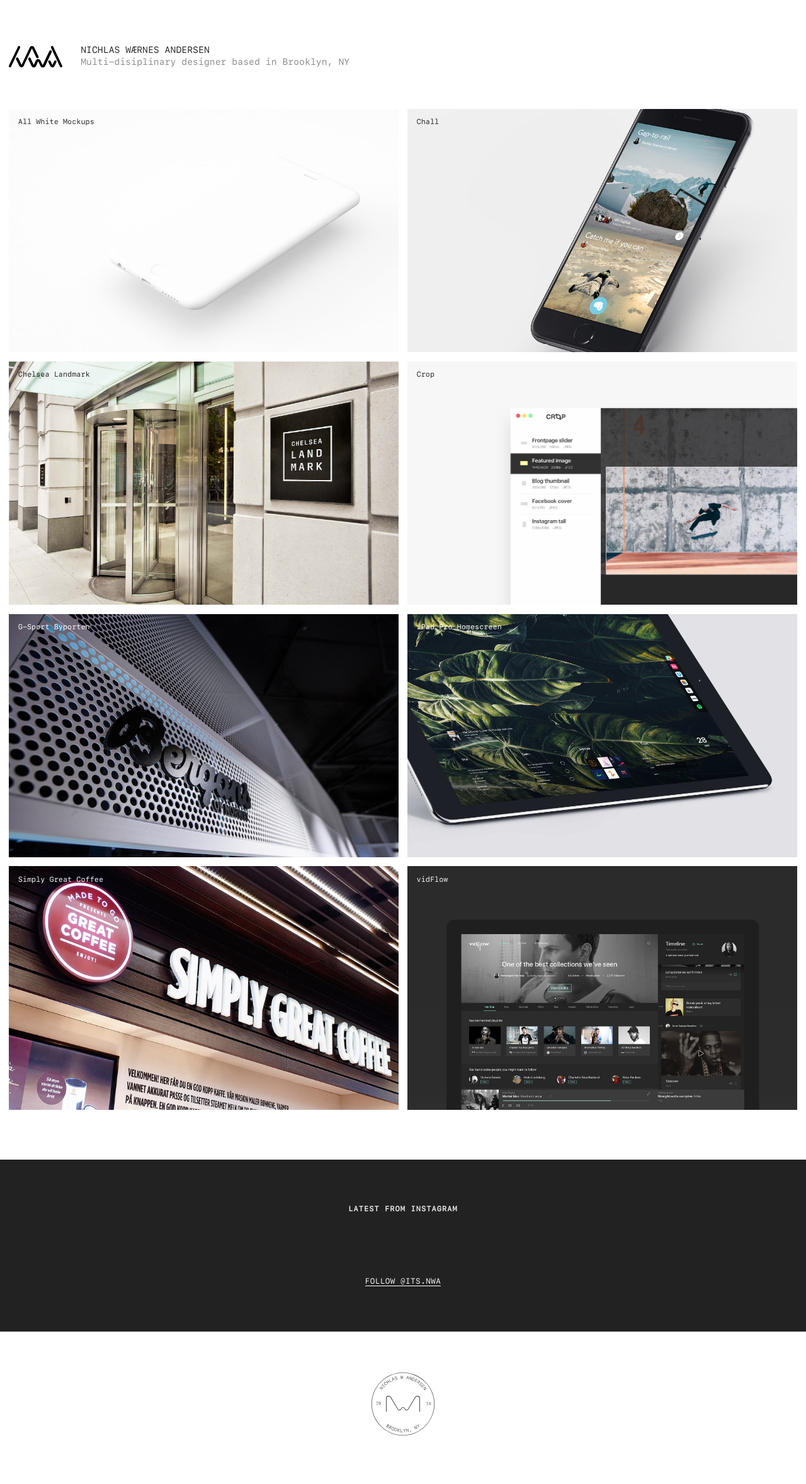
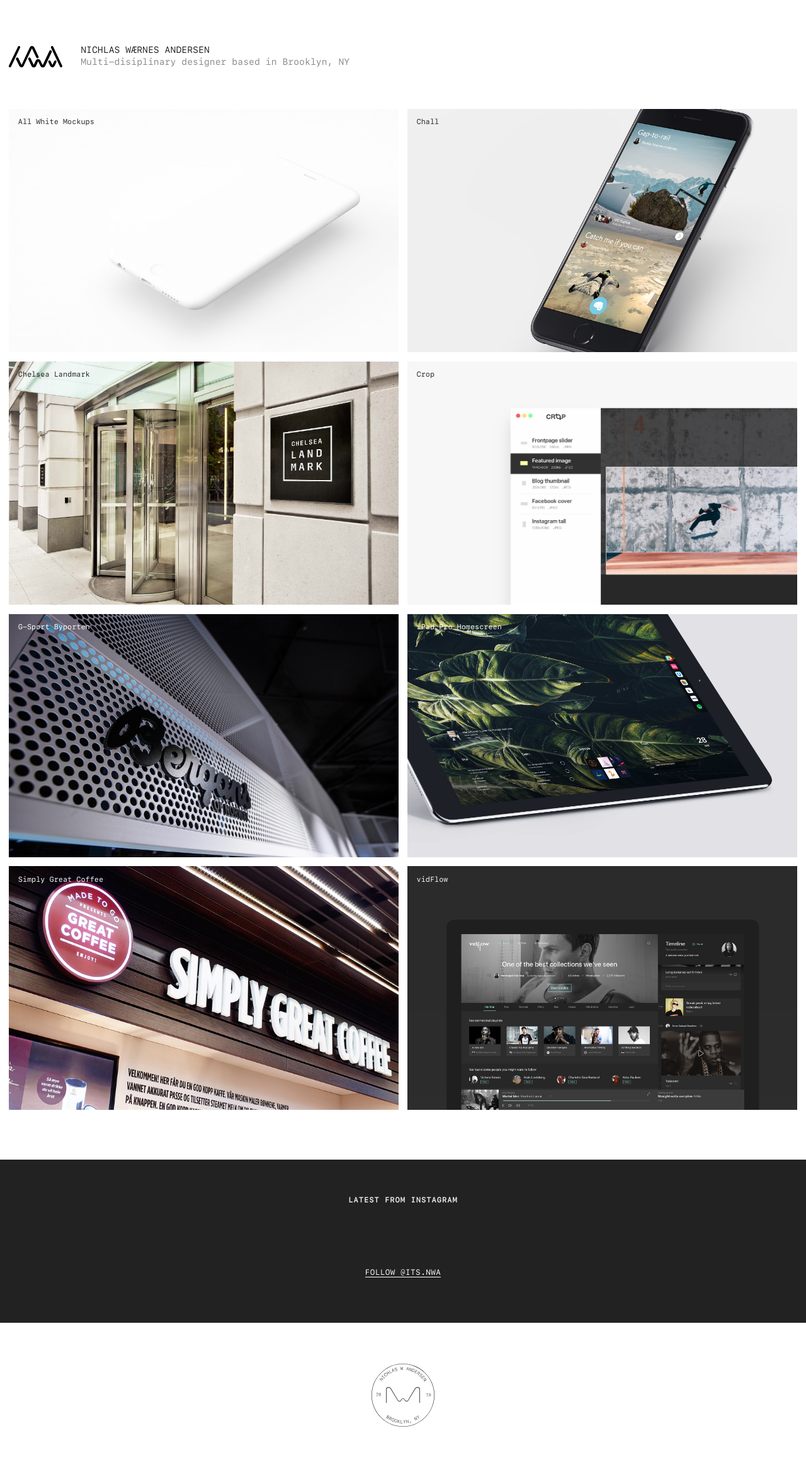
Before and after one commit to itsnwa/portfolio, a Jekyll site: the page built from index.html, in a window 1280 px wide. Shown: the whole page at 63% size. Built offline with Jekyll 4.4.1, drawn with Linux system fonts in a browser that asks for light colours; nearby versions of some CDN libraries; a script that is not in the unit is left out.

Commit message:
Fixed padding on instagram section.

```diff
--- a/css/style.scss
+++ b/css/style.scss
@@ -189,7 +189,7 @@ a.button {
   }
 
   section.instagram {
-    padding: 5em 1em 5em 1em;
+    padding: 4em 1em 5em 1em;
     display: flex;
     flex-direction: column;
     background-color: $black;
```
